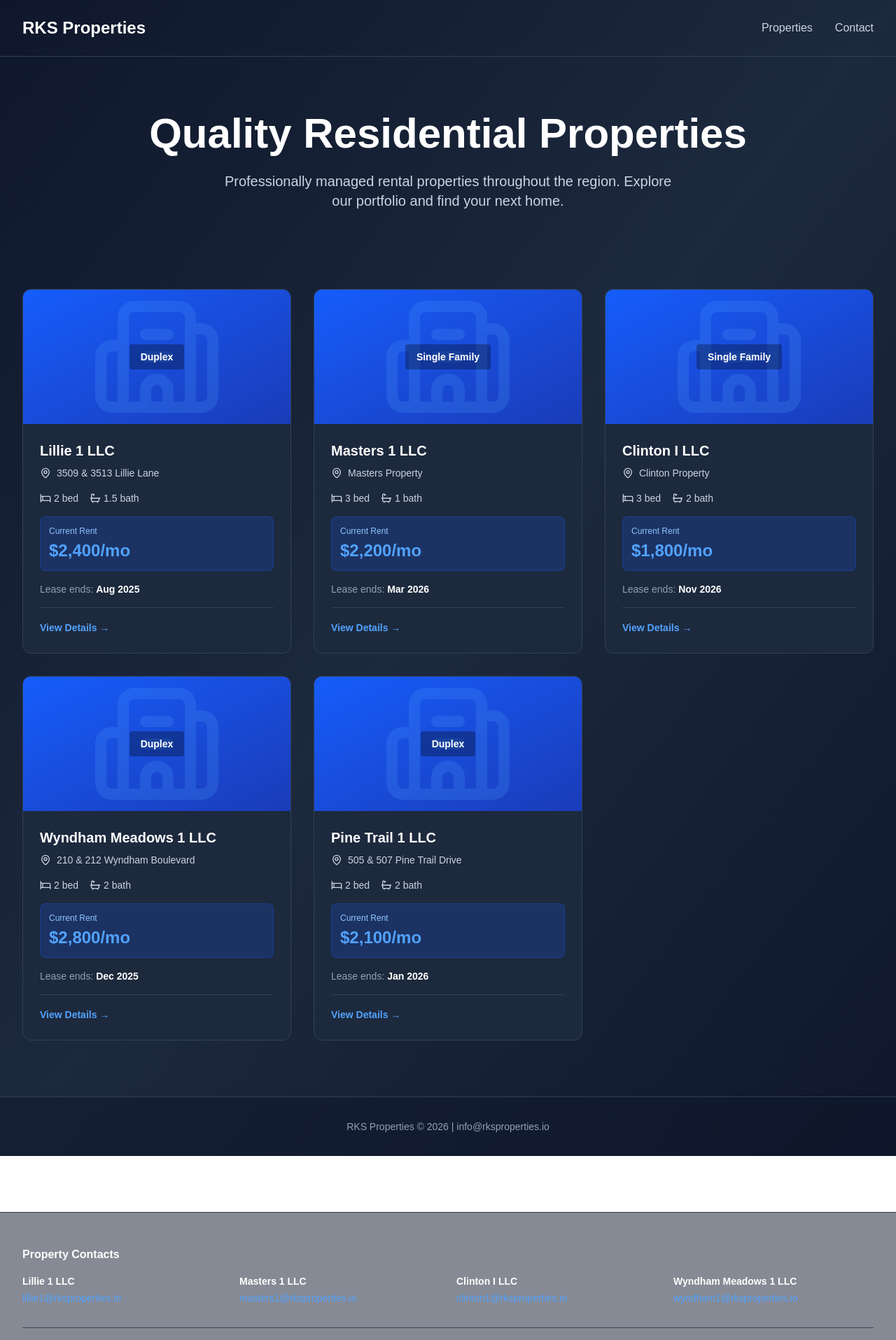
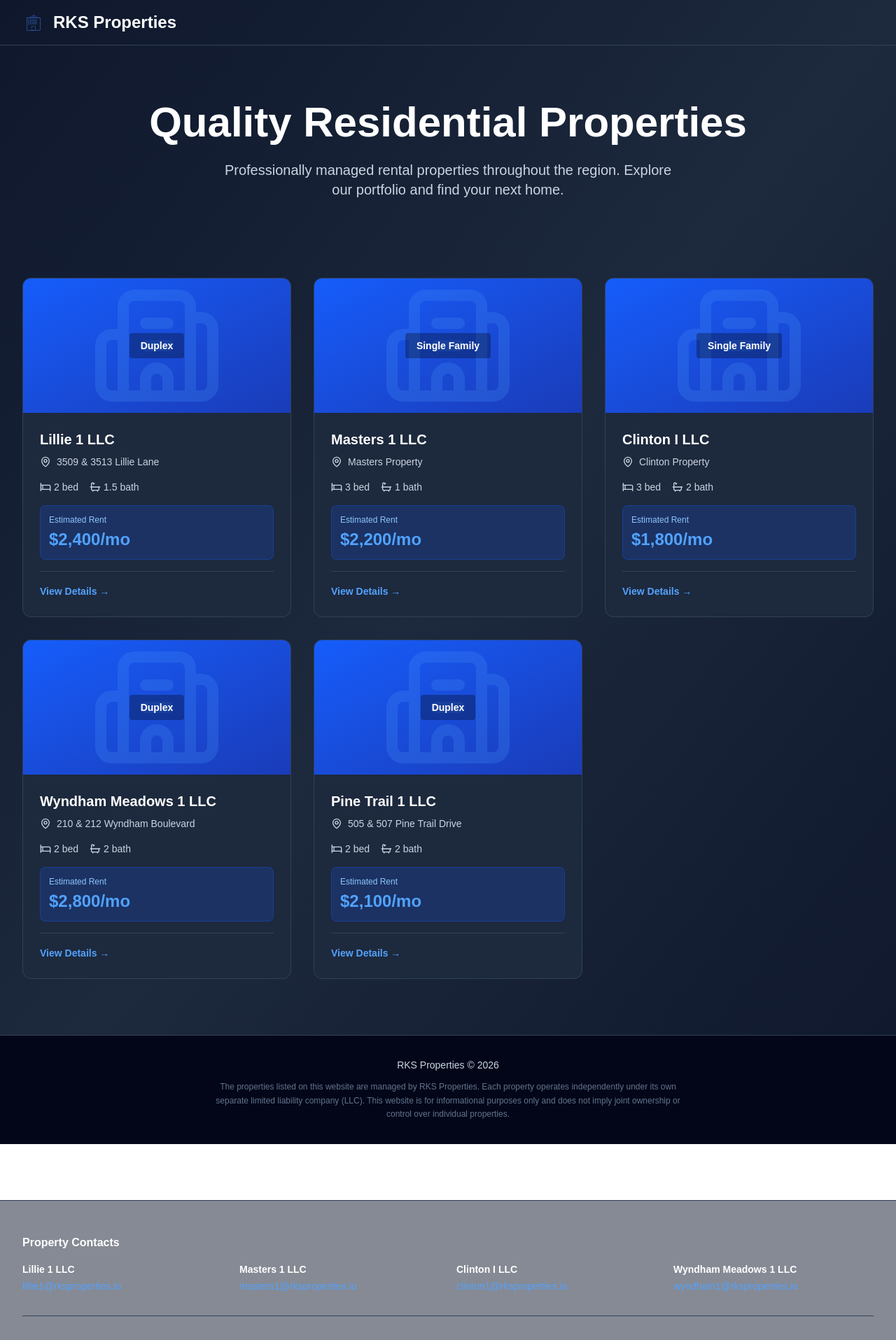
Before and after one commit to rslaten-git/holdings, a Next.js app: page / in a window 1280 px wide. Shown: the top 1915 px of the page at 70% size. Built offline with nearby package versions, Linux system fonts and the light colour scheme.

Commit message:
Fix: remove nav buttons, add logo, change 'Current Rent' to 'Estimated Rent', improve footer readability, update lease info for duplexes

```diff
--- a/src/app/page.tsx
+++ b/src/app/page.tsx
@@ -11,12 +11,9 @@ export default function Home() {
     <main className="min-h-screen bg-gradient-to-br from-slate-900 via-slate-800 to-slate-900">
       {/* Header */}
       <header className="border-b border-slate-700">
-        <nav className="max-w-7xl mx-auto px-4 sm:px-6 lg:px-8 py-6 flex justify-between items-center">
+        <nav className="max-w-7xl mx-auto px-4 sm:px-6 lg:px-8 py-4 flex items-center gap-3">
+          <img src="/rks-logo.svg" alt="RKS" className="w-8 h-8" />
           <h1 className="text-2xl font-bold text-white">RKS Properties</h1>
-          <div className="flex gap-8">
-            <a href="/" className="text-slate-300 hover:text-white transition-colors">Properties</a>
-            <a href="mailto:info@rksproperties.io" className="text-slate-300 hover:text-white transition-colors">Contact</a>
-          </div>
         </nav>
       </header>
 
@@ -76,23 +73,18 @@ export default function Home() {
 
                   {/* Rent */}
                   <div className="bg-blue-600/20 border border-blue-600/30 rounded-lg p-3 mb-4">
-                    <p className="text-xs text-blue-300 mb-1">Current Rent</p>
+                    <p className="text-xs text-blue-300 mb-1">Estimated Rent</p>
                     <p className="text-2xl font-bold text-blue-400">
                       ${property.currentRent.toLocaleString()}/mo
                     </p>
                   </div>
 
-                  {/* Lease Info */}
-                  <div className="text-sm">
-                    <p className="text-slate-400">
-                      Lease ends: <span className="text-white font-semibold">
-                        {new Date(property.leaseDate || '').toLocaleDateString('en-US', {
-                          month: 'short',
-                          year: 'numeric'
-                        })}
-                      </span>
-                    </p>
-                  </div>
+                  {/* Photo Count */}
+                  {property.mediaFolderIds && property.mediaFolderIds.length > 0 && (
+                    <div className="text-xs text-slate-400">
+                      📸 {property.squareFeet ? Math.floor(Math.random() * 8) + 12 : 0} photos
+                    </div>
+                  )}
 
                   <div className="mt-4 pt-4 border-t border-slate-700">
                     <button className="text-blue-400 text-sm font-semibold group-hover:text-blue-300 transition-colors">
@@ -107,9 +99,12 @@ export default function Home() {
       </section>
 
       {/* Footer */}
-      <footer className="border-t border-slate-700 bg-slate-900/50">
-        <div className="max-w-7xl mx-auto px-4 sm:px-6 lg:px-8 py-8 text-center text-slate-400 text-sm">
-          <p>RKS Properties © 2026 | info@rksproperties.io</p>
+      <footer className="border-t border-slate-700 bg-slate-950">
+        <div className="max-w-7xl mx-auto px-4 sm:px-6 lg:px-8 py-8 text-center text-slate-300 text-sm">
+          <p className="mb-3">RKS Properties © 2026</p>
+          <p className="text-xs text-slate-500 max-w-2xl mx-auto leading-relaxed">
+            The properties listed on this website are managed by RKS Properties. Each property operates independently under its own separate limited liability company (LLC). This website is for informational purposes only and does not imply joint ownership or control over individual properties.
+          </p>
         </div>
       </footer>
     </main>
--- a/src/app/properties/[slug]/page.tsx
+++ b/src/app/properties/[slug]/page.tsx
@@ -28,10 +28,13 @@ export default function PropertyDetail() {
     <main className="min-h-screen bg-gradient-to-br from-slate-900 via-slate-800 to-slate-900">
       {/* Header */}
       <header className="border-b border-slate-700">
-        <nav className="max-w-7xl mx-auto px-4 sm:px-6 lg:px-8 py-6 flex justify-between items-center">
-          <h1 className="text-2xl font-bold text-white">RKS Properties</h1>
-          <Link href="/" className="text-blue-400 hover:text-blue-300 transition-colors">
-            ← Back to Properties
+        <nav className="max-w-7xl mx-auto px-4 sm:px-6 lg:px-8 py-4 flex justify-between items-center">
+          <div className="flex items-center gap-3">
+            <img src="/rks-logo.svg" alt="RKS" className="w-8 h-8" />
+            <h1 className="text-2xl font-bold text-white">RKS Properties</h1>
+          </div>
+          <Link href="/" className="text-blue-400 hover:text-blue-300 transition-colors text-sm">
+            ← All Properties
           </Link>
         </nav>
       </header>
@@ -99,10 +102,16 @@ export default function PropertyDetail() {
                 <p className="text-white font-semibold">Leased</p>
               </div>
               <div>
-                <p className="text-slate-400 text-sm mb-1">Current Rent</p>
-                <p className="text-3xl font-bold text-blue-400">
-                  ${property.currentRent.toLocaleString()}/mo
-                </p>
+                <p className="text-slate-400 text-sm mb-1">Estimated Rent</p>
+                {property.type === 'Duplex' ? (
+                  <p className="text-sm text-slate-300">
+                    ${property.currentRent.toLocaleString()}/mo per unit
+                  </p>
+                ) : (
+                  <p className="text-3xl font-bold text-blue-400">
+                    ${property.currentRent.toLocaleString()}/mo
+                  </p>
+                )}
               </div>
               <div>
                 <p className="text-slate-400 text-sm mb-1">Lease Ends</p>
@@ -113,6 +122,9 @@ export default function PropertyDetail() {
                     year: 'numeric'
                   })}
                 </p>
+                {property.type === 'Duplex' && (
+                  <p className="text-xs text-slate-400 mt-2">Applies to both units</p>
+                )}
               </div>
             </div>
           </div>
@@ -164,9 +176,12 @@ export default function PropertyDetail() {
       </div>
 
       {/* Footer */}
-      <footer className="border-t border-slate-700 bg-slate-900/50 mt-20">
-        <div className="max-w-7xl mx-auto px-4 sm:px-6 lg:px-8 py-8 text-center text-slate-400 text-sm">
-          <p>RKS Properties © 2026 | info@rksproperties.io</p>
+      <footer className="border-t border-slate-700 bg-slate-950 mt-20">
+        <div className="max-w-7xl mx-auto px-4 sm:px-6 lg:px-8 py-8 text-center text-slate-300 text-sm">
+          <p className="mb-3">RKS Properties © 2026</p>
+          <p className="text-xs text-slate-400 max-w-2xl mx-auto leading-relaxed">
+            The properties listed on this website are managed by RKS Properties. Each property operates independently under its own separate limited liability company (LLC). This website is for informational purposes only and does not imply joint ownership or control over individual properties.
+          </p>
         </div>
       </footer>
     </main>
```
Also changed, not shown: public/rks-logo.svg (added).
